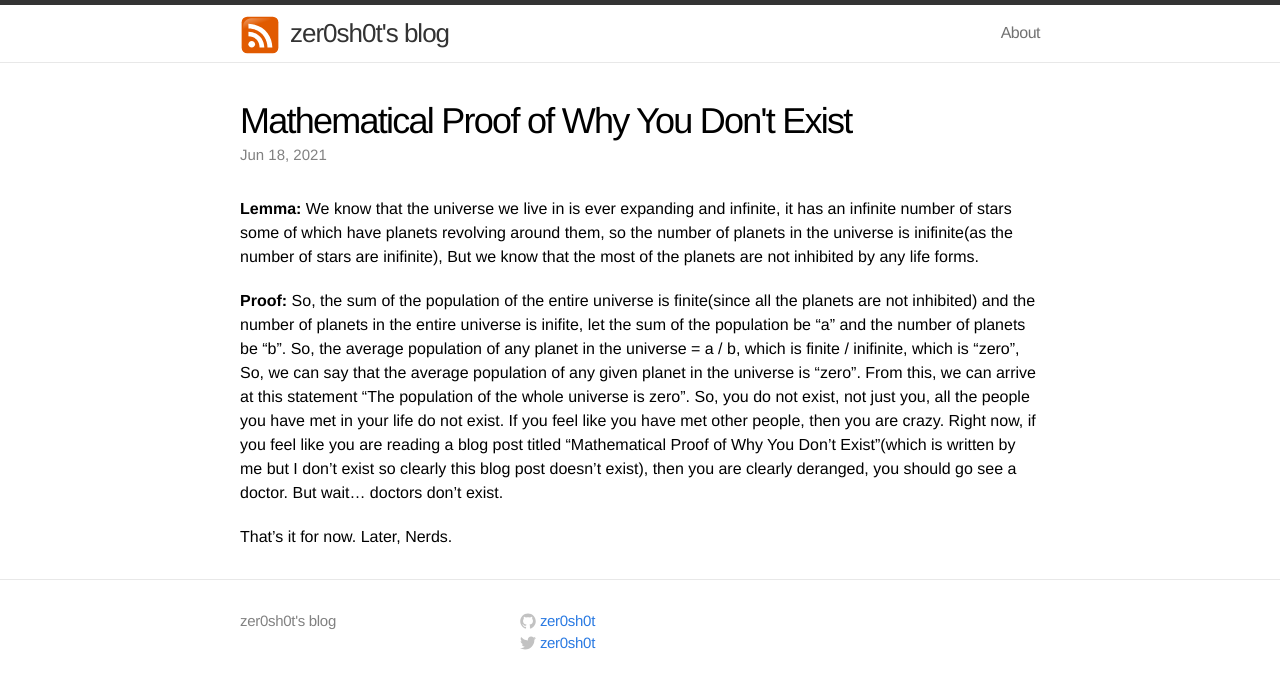
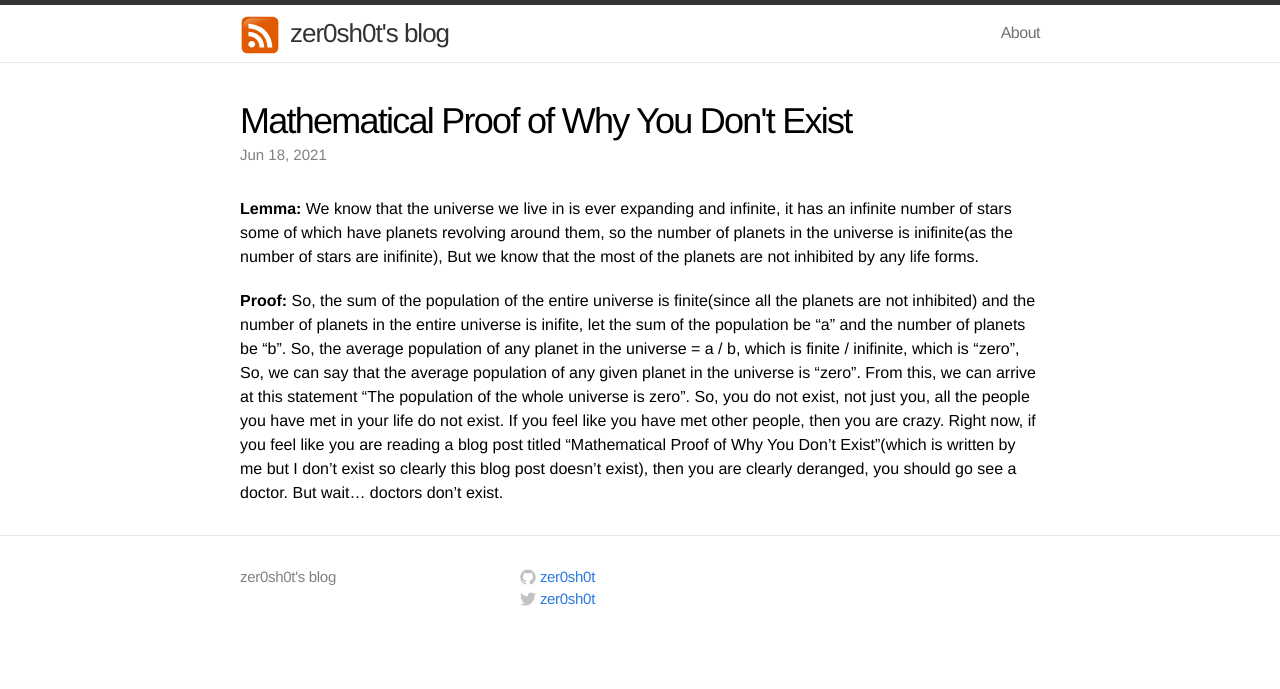
Before and after one commit to zer0sh0t/zer0sh0t.github.io, a Jekyll site: the page built from _posts/2021-06-18-mathematical-proof-of-why-you-dont-exist.markdown, in a window 1280 px wide. Shown: the top 689 px of the page. Built offline with Jekyll 4.4.1, drawn with Linux system fonts in a browser that asks for light colours.

Commit message:
updating post

```diff
--- a/_posts/2021-06-18-mathematical-proof-of-why-you-dont-exist.markdown
+++ b/_posts/2021-06-18-mathematical-proof-of-why-you-dont-exist.markdown
@@ -10,5 +10,3 @@ mathjax: false
 **Lemma:** We know that the universe we live in is ever expanding and infinite, it has an infinite number of stars some of which have planets revolving around them, so the number of planets in the universe is inifinite(as the number of stars are inifinite), But we know that the most of the planets are not inhibited by any life forms.
 
 **Proof:** So, the sum of the population of the entire universe is finite(since all the planets are not inhibited) and the number of planets in the entire universe is inifite, let the sum of the population be "a" and the number of planets be "b". So, the average population of any planet in the universe = a / b, which is finite / inifinite, which is "zero", So, we can say that the average population of any given planet in the universe is "zero". From this, we can arrive at this statement "The population of the whole universe is zero". So, you do not exist, not just you, all the people you have met in your life do not exist. If you feel like you have met other people, then you are crazy. Right now, if you feel like you are reading a blog post titled "Mathematical Proof of Why You Don't Exist"(which is written by me but I don't exist so clearly this blog post doesn't exist), then you are clearly deranged, you should go see a doctor. But wait... doctors don't exist.
-
-That's it for now. Later, Nerds.
```
